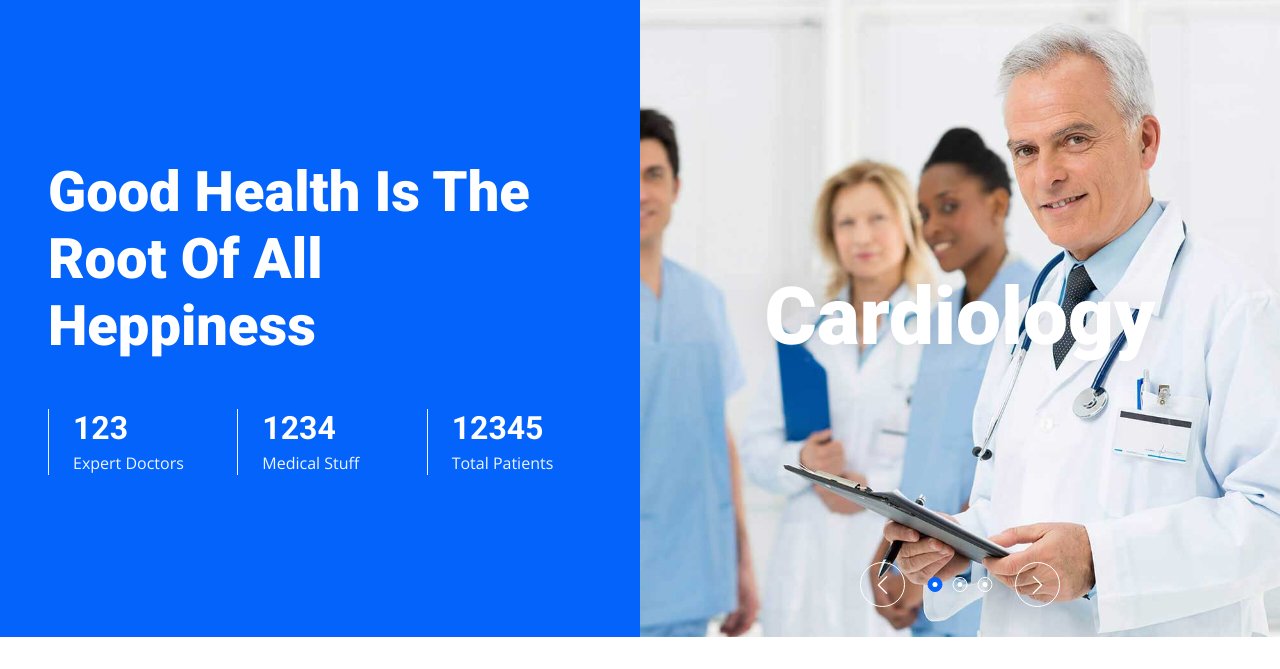
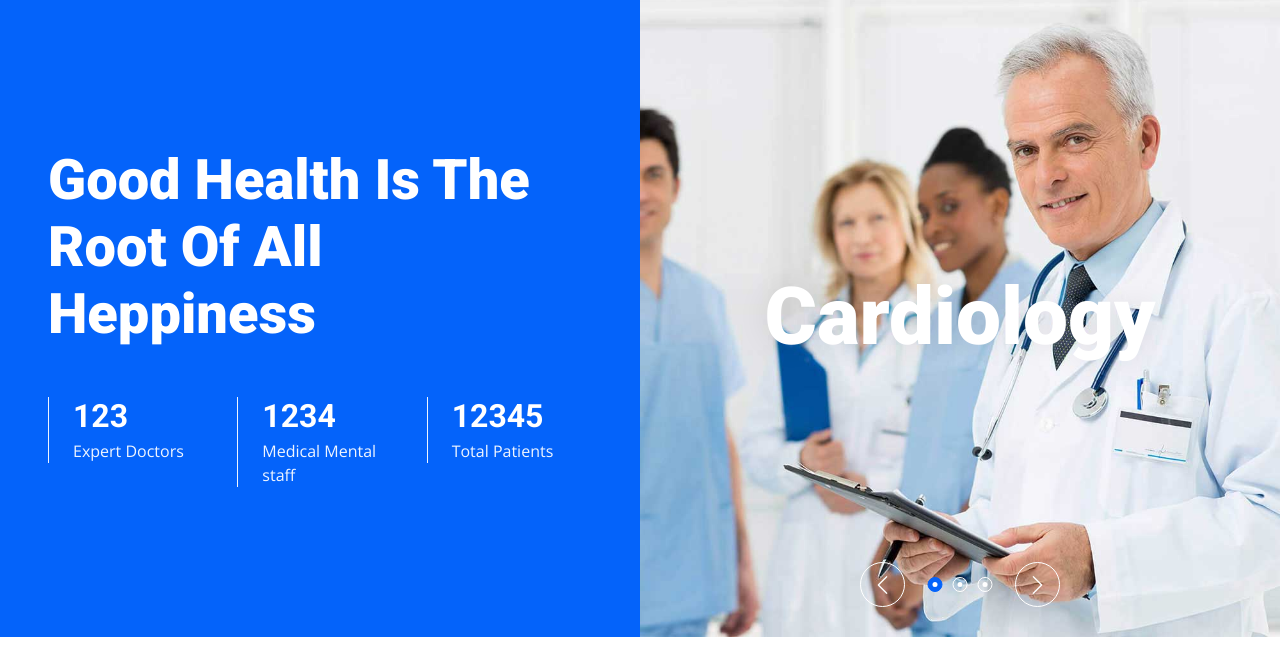
Before and after one commit to gad0788/web-consulting, a plain HTML site: page index.html in a window 1280 px wide. Shown: the part 131-800 px from the top of the page. Drawn offline with nearby package versions, Linux system fonts and the light colour scheme.

Commit message:
dev branch

```diff
--- a/index.html
+++ b/index.html
@@ -118,7 +118,7 @@
                     <div class="col-sm-4">
                         <div class="border-start border-light ps-4">
                             <h2 class="text-white mb-1" data-toggle="counter-up">1234</h2>
-                            <p class="text-light mb-0">Medical Stuff</p>
+                            <p class="text-light mb-0">Medical Mental staff</p>
                         </div>
                     </div>
                     <div class="col-sm-4">
```
Also changed, not shown: 1 other file.
